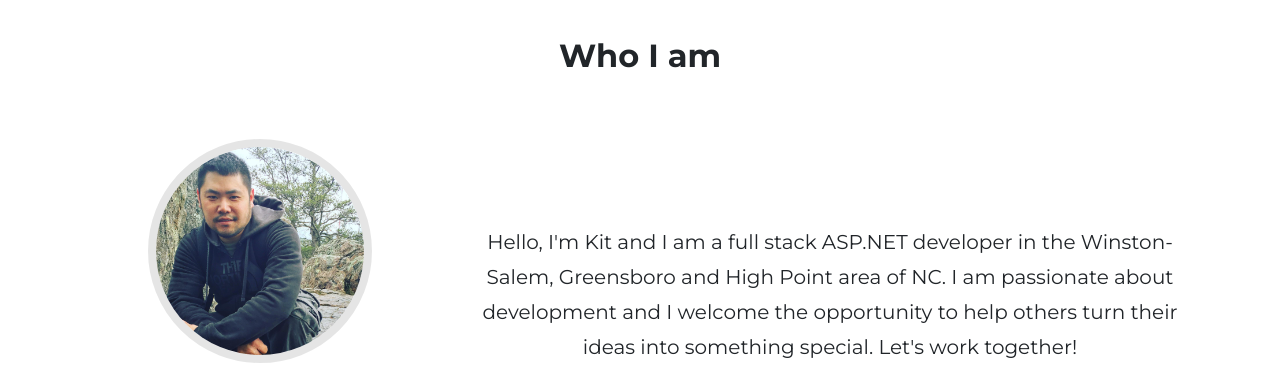
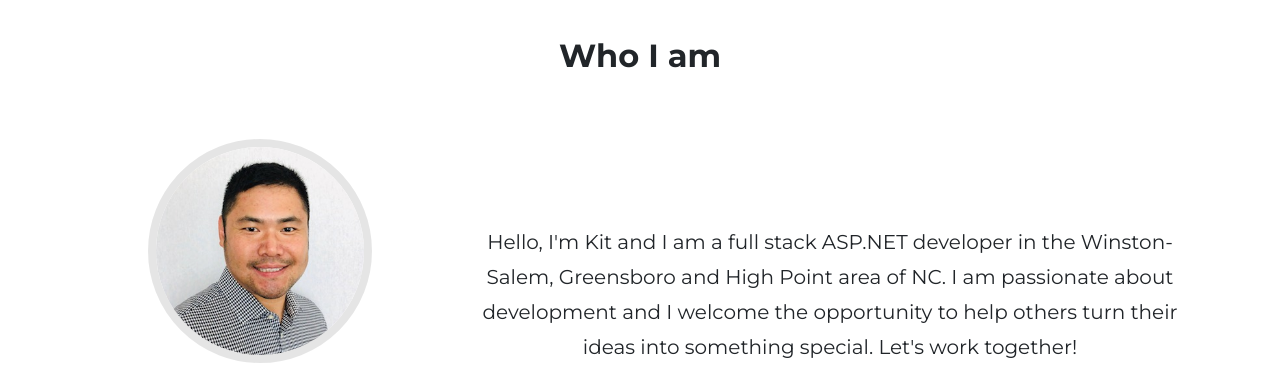
Before and after one commit to cmkit15/Portfolio, a plain HTML site: page index.html in a window 1280 px wide. Shown: the part 840-1224 px from the top of the page. Drawn offline with nearby package versions, Linux system fonts and the light colour scheme; some packages are replaced by stand-ins of ours; a script that the page names is missing; a web font is replaced by a local one.

Commit message:
Profile pic update
Updated profile pic.

```diff
--- a/index.html
+++ b/index.html
@@ -64,7 +64,7 @@
             <div class="row">
                 <div class="col-lg-4">
                     <div class="team-member">
-                        <img class="mx-auto rounded-circle" src="Images/profile.jpg" alt="" />
+                        <img class="mx-auto rounded-circle" src="Images/headshot.jpg" alt="" />
                         <h4>Kit Chau</h4>
                         <p class="text-muted">Full Stack Developer<br />Winston-Saelm, NC</p>
                         <a class="btn btn-dark btn-social mx-2" href="https://github.com/cmkit15" target="_blank"><i class="fab fa-github"></i></a>
```
Also changed, not shown: Images/headshot.jpg (added), 1 other file.
